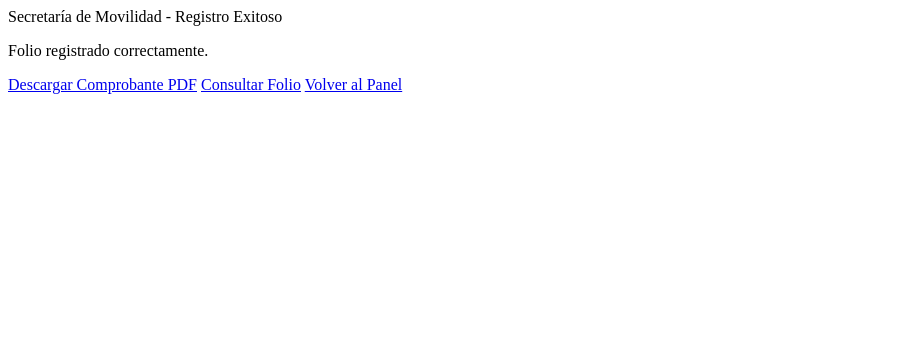
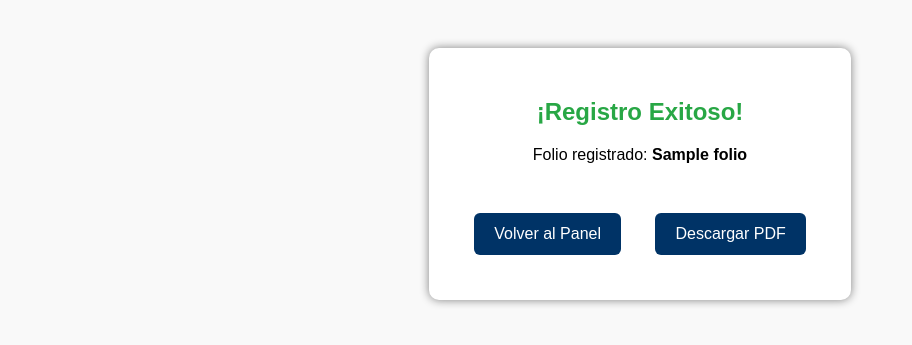
Before and after one commit to Gsr1989/Guerrero2025, a Python web app: template templates/exitoso.html in a window 1280 px wide. Shown: the top 345 px of the page, without its empty margins (0-912 px from the left). Run offline with Jinja, Linux system fonts and the light colour scheme; the template is opened without the code that fills it: most values are stand-ins (such as "Sample title", 1, 10 or a date in 2020).

Commit message:
Update exitoso.html

```diff
--- a/templates/exitoso.html
+++ b/templates/exitoso.html
@@ -5,21 +5,41 @@
     <title>Registro Exitoso</title>
     <meta name="viewport" content="width=device-width, initial-scale=1">
     <style>
-      /* … tu CSS aquí … */
+        body {
+            background: #f9f9f9;
+            font-family: Arial, sans-serif;
+            text-align: center;
+            padding: 40px;
+        }
+        .exito {
+            background: white;
+            padding: 30px;
+            border-radius: 10px;
+            display: inline-block;
+            box-shadow: 0px 0px 10px gray;
+        }
+        h2 {
+            color: #28a745;
+        }
+        a {
+            display: inline-block;
+            margin: 15px;
+            padding: 12px 20px;
+            background: #003366;
+            color: white;
+            border-radius: 6px;
+            text-decoration: none;
+            font-size: 16px;
+        }
     </style>
 </head>
 <body>
-    <header></header>
-
-    <div class="titulo">Secretaría de Movilidad - Registro Exitoso</div>
-
-    <div class="contenido">
-        <p class="mensaje">Folio registrado correctamente.</p>
-        <a class="boton" href="{{ url_for('static', filename='pdfs/' + folio + '.pdf') }}" download>Descargar Comprobante PDF</a>
-        <a class="boton" href="{{ url_for('consulta_folio') }}">Consultar Folio</a>
-        <a class="boton" href="{{ url_for('admin') }}">Volver al Panel</a>
+    <div class="exito">
+        <h2>¡Registro Exitoso!</h2>
+        <p>Folio registrado: <strong>{{ folio }}</strong></p>
+        <br>
+        <a href="/panel">Volver al Panel</a>
+        <a href="/descargar/{{ folio }}">Descargar PDF</a>
     </div>
-
-    <footer></footer>
 </body>
 </html>
```
